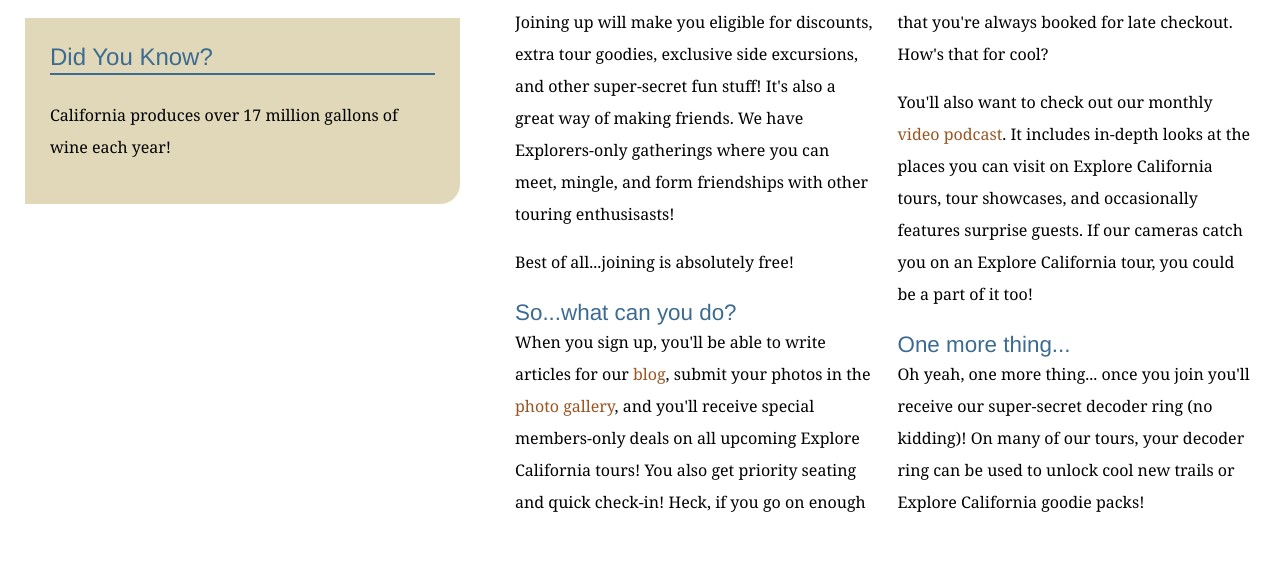
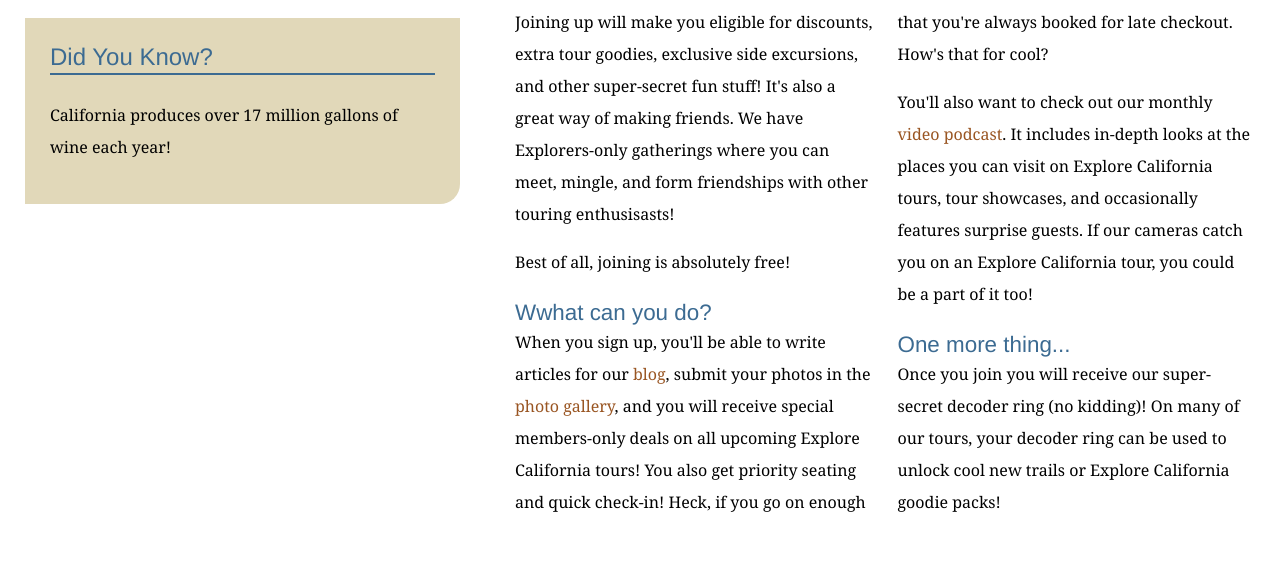
Before and after one commit to istoga/explore_california, a plain HTML site: page explorers.html in a window 1280 px wide. Shown: the part 838-1412 px from the top of the page. Drawn offline with Linux system fonts and the light colour scheme.

Commit message:
Minor text edits
Client emailed changes to the Explorers page.

```diff
--- a/explorers.html
+++ b/explorers.html
@@ -157,14 +157,14 @@
               Explorers-only gatherings where you can meet, mingle, and form
               friendships with other touring enthusisasts!
             </p>
-            <p>Best of all...joining is absolutely free!</p>
+            <p>Best of all, joining is absolutely free!</p>
 
-            <h2>So...what can you do?</h2>
+            <h2>Wwhat can you do?</h2>
             <p>
               When you sign up, you'll be able to write articles for our
               <a href="http://www.explorecalifornia.org/blog">blog</a>, submit
               your photos in the
-              <a href="explorers/gallery.html">photo gallery</a>, and you'll
+              <a href="explorers/gallery.html">photo gallery</a>, and you will
               receive special members-only deals on all upcoming Explore
               California tours! You also get priority seating and quick
               check-in! Heck, if you go on enough tours, we might even have you
@@ -187,8 +187,8 @@
 
             <h2>One more thing...</h2>
             <p>
-              Oh yeah, one more thing... once you join you'll receive our
-              super-secret decoder ring (no kidding)! On many of our tours, your
+              Once you join you will receive our super-secret decoder ring
+              (no kidding)! On many of our tours, your
               decoder ring can be used to unlock cool new trails or Explore
               California goodie packs!
             </p>
```
